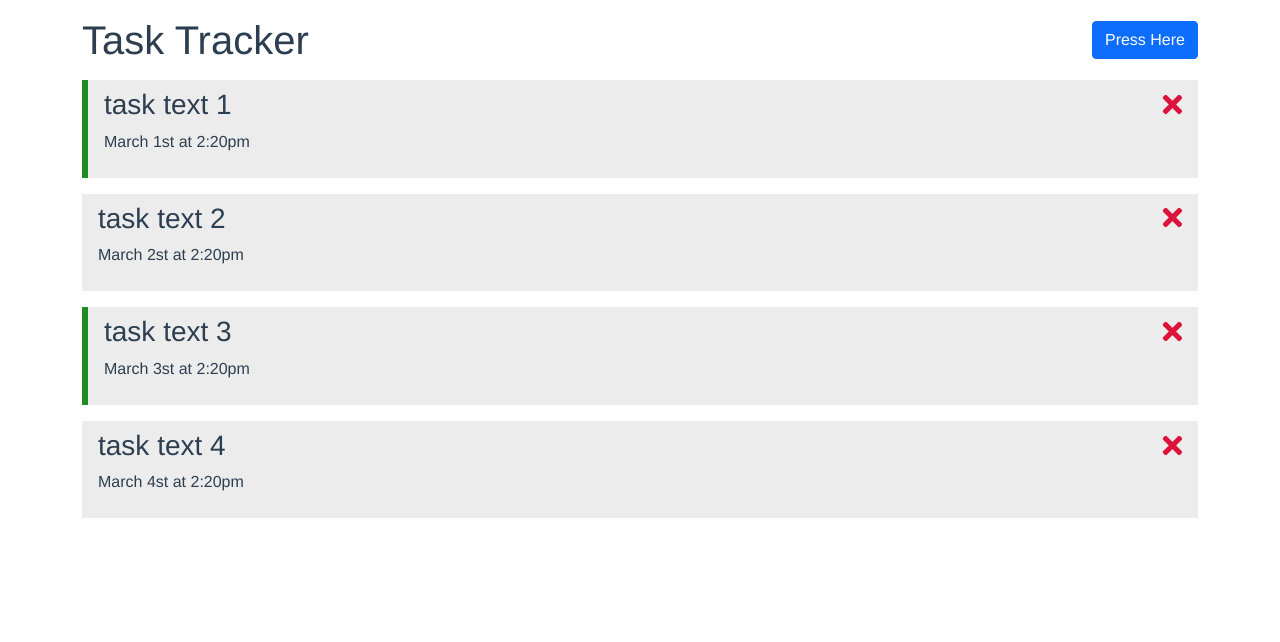
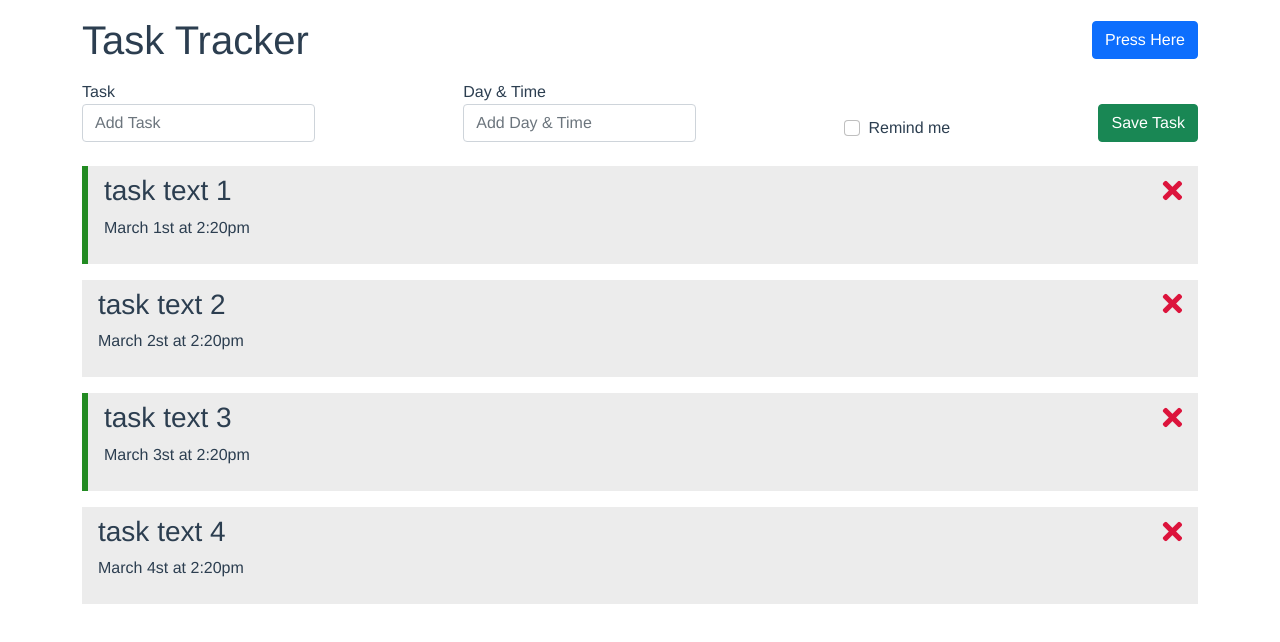
Before and after one commit to EhabElSherif/vuejs-task-tracker, a Vue app: page / in a window 1280 px wide. Shown: the top 642 px of the page. Built offline with nearby package versions, Linux system fonts and the light colour scheme.

Commit message:
add task to tasks list

```diff
--- a/src/App.vue
+++ b/src/App.vue
@@ -1,6 +1,7 @@
 <template>
 	<div class="container">
 		<Header title="Task Tracker" />
+		<AddTask @add-task="addTask" />
 		<Tasks @toggle-reminder="toggleReminder" @delete-task="deleteTask" :tasks="tasks" />
 	</div>
 </template>
@@ -10,6 +11,7 @@ import 'bootstrap/dist/css/bootstrap.css';
 import '@fortawesome/fontawesome-free/css/all.css';
 import Header from './components/Header.vue'
 import Tasks from './components/Tasks.vue'
+import AddTask from './components/AddTask.vue'
 
 
 export default {
@@ -17,6 +19,7 @@ export default {
 	components: {
 		Header,
 		Tasks,
+		AddTask,
 	},
 	data(){
 		return {
@@ -61,6 +64,9 @@ export default {
 			this.tasks = this.tasks.map(task=>(
 				task.id === id ? {...task,reminder:!task.reminder} : task
 			))
+		},
+		addTask(new_task){
+			this.tasks = [...this.tasks,new_task]
 		}
 	}
 }
--- /dev/null
+++ b/src/components/AddTask.vue
@@ -0,0 +1,46 @@
+<template>
+    <form @submit="addTask" class="d-flex justify-content-between align-items-end mb-4">
+        <div class="form-group">
+            <label>Task</label>
+            <input required type="text" name="text" class="form-control" placeholder="Add Task" v-model="text">
+        </div>
+        <div class="form-group">
+            <label>Day & Time</label>
+            <input type="text" name="day" class="form-control" placeholder="Add Day & Time" v-model="day">
+        </div>
+        <div class="form-check">
+            <input type="checkbox" class="form-check-input" name="reminder" v-model="reminder">
+            <label>Remind me</label>
+        </div>
+        <button type="submit" class="btn btn-success">Save Task</button>
+    </form>
+</template>
+<script>
+export default{
+    name:"AddTask",
+    data(){
+        return {
+            text: '',
+            day: '',
+            reminder: false
+        }
+    },
+    methods:{
+        addTask(e){
+            e.preventDefault()
+            const new_task = {
+                id: Math.floor(Math.random()*100000),
+                text: this.text,
+                day: this.day,
+                reminder: this.reminder
+            }
+            this.text = ''
+            this.day = ''
+            this.reminder = false
+
+            console.log(new_task)
+            this.$emit('add-task',new_task)
+        }
+    }
+}
+</script>
```
